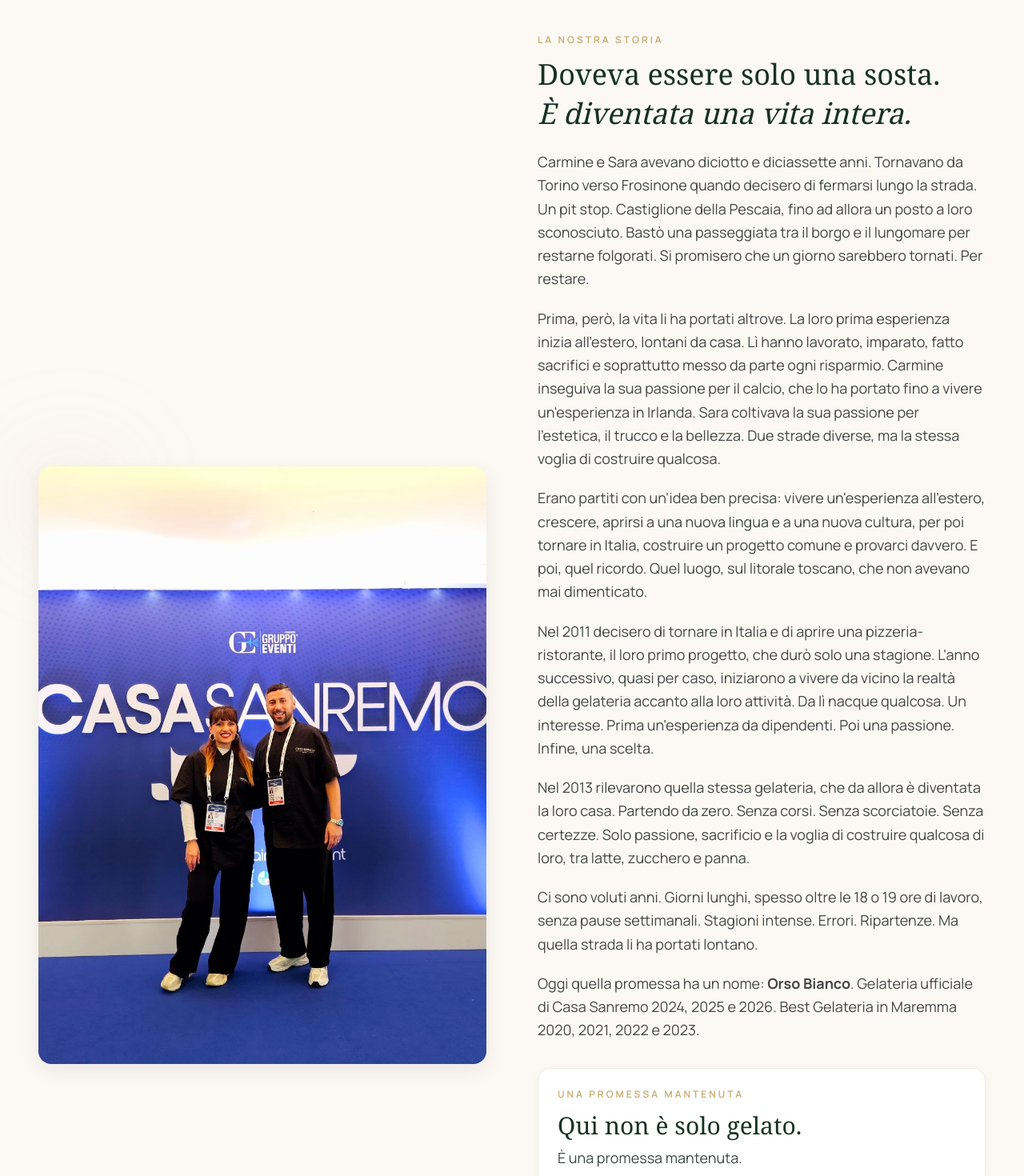
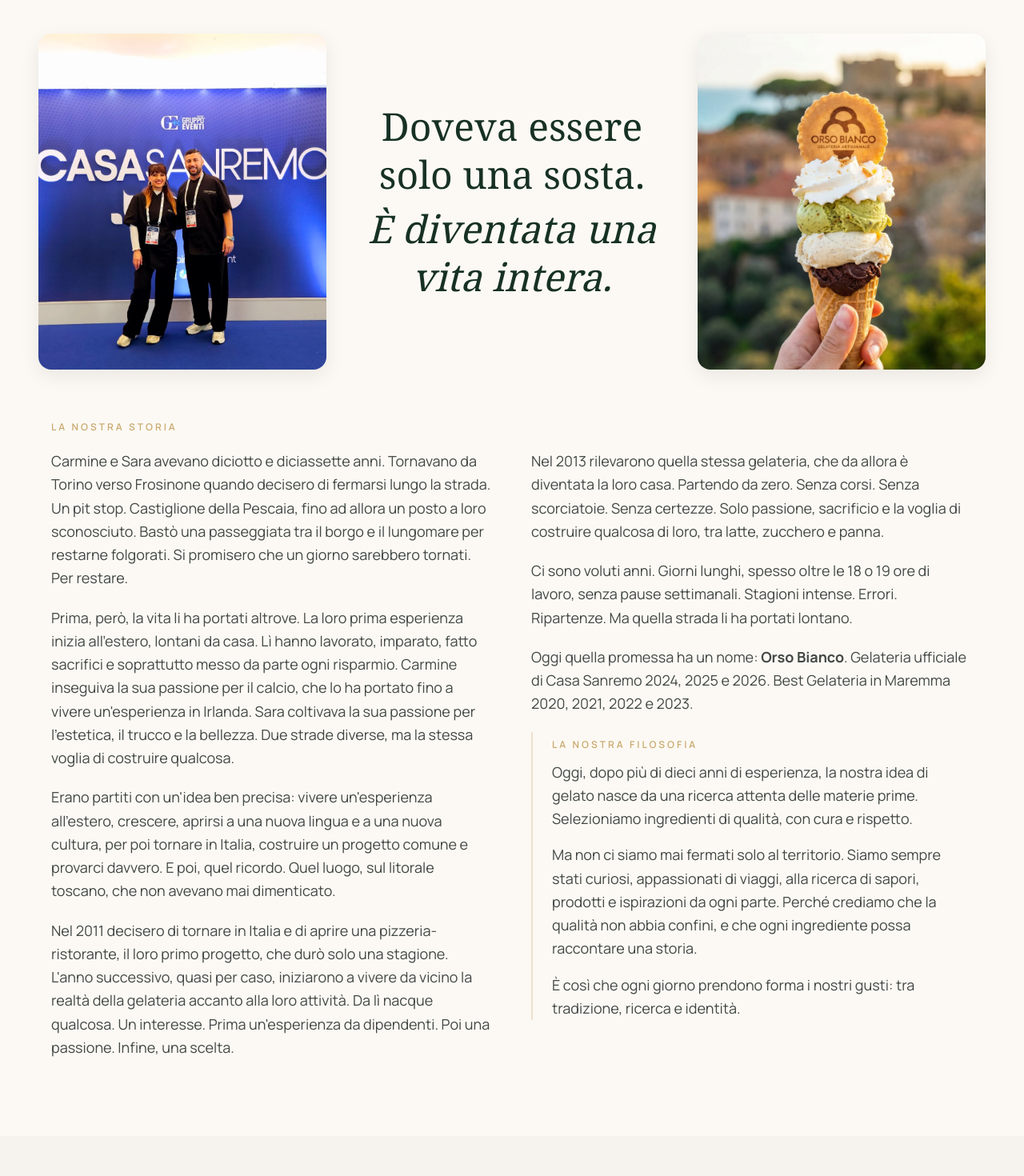
Before and after one commit to ibob92/orso-bianco, a Next.js app: page / in a window 1280 px wide. Shown: the part 900-2370 px from the top of the page at 80% size. Built offline with nearby package versions, Linux system fonts and the light colour scheme.

Commit message:
Refine story layout and add gallery section

```diff
--- a/app/page.tsx
+++ b/app/page.tsx
@@ -295,6 +295,34 @@
   },
 ];
 
+const galleryImages = [
+  {
+    src: "/fondatori-casa-sanremo.jpg",
+    alt: "Carmine e Sara alla Gelateria Orso Bianco",
+    className: "md:col-span-2 md:row-span-2",
+  },
+  {
+    src: "/ig/post-0.jpg",
+    alt: "Scatto lifestyle Gelateria Orso Bianco",
+    className: "",
+  },
+  {
+    src: "/ig/post-1.jpg",
+    alt: "Dettaglio del mondo Orso Bianco",
+    className: "",
+  },
+  {
+    src: "/ig/post-2.jpg",
+    alt: "Momento del locale Gelateria Orso Bianco",
+    className: "",
+  },
+  {
+    src: "/ig/post-3.jpg",
+    alt: "Atmosfera Gelateria Orso Bianco a Castiglione della Pescaia",
+    className: "md:col-span-2",
+  },
+];
+
 export default function Home() {
   return (
     <>
@@ -311,32 +339,42 @@
         {/* La Nostra Storia — SEO content block */}
         <section id="storia" className="bg-surface">
           <div className="max-w-screen-xl mx-auto px-6 md:px-12 py-16 md:py-24">
-            <div className="grid grid-cols-1 md:grid-cols-2 gap-10 md:gap-16 items-center">
-              {/* Photo */}
-              <div className="relative">
-                <div className="absolute -top-6 -left-6 w-32 h-32 bg-gold/10 rounded-full blur-[60px]" />
-                <div className="relative rounded-2xl overflow-hidden shadow-elevated">
+            <div className="grid grid-cols-1 md:grid-cols-[1fr_auto_1fr] gap-4 md:gap-6 items-center mb-12 md:mb-16">
+              <div className="relative rounded-2xl overflow-hidden shadow-elevated min-h-[260px] md:min-h-[420px]">
                 <Image
                   src="/fondatori-casa-sanremo.jpg"
                   alt="Carmine Marsella e Sara Masci, titolari della Gelateria Orso Bianco, a Casa Sanremo"
-                    width={960}
-                    height={1280}
-                    className="w-full h-auto object-cover"
+                  fill
+                  sizes="(max-width: 768px) 100vw, 33vw"
+                  className="object-cover"
+                />
+              </div>
+
+              <div className="text-center px-2 md:px-4 py-4 md:py-0">
+                <h2 className="font-serif text-3xl md:text-4xl xl:text-5xl text-primary leading-tight max-w-sm">
+                  Doveva essere solo una sosta.
+                  <em className="block mt-2">È diventata una vita intera.</em>
+                </h2>
+              </div>
+
+              <div className="relative rounded-2xl overflow-hidden shadow-elevated min-h-[260px] md:min-h-[420px]">
+                <Image
+                  src="/gelato-hero.webp"
+                  alt="Gelato artigianale Orso Bianco nel cuore di Castiglione della Pescaia"
+                  fill
+                  sizes="(max-width: 768px) 100vw, 33vw"
+                  className="object-cover"
                 />
               </div>
             </div>
 
-              {/* Text */}
-              <div>
-                <p className="text-gold text-xs uppercase tracking-[0.25em] font-semibold mb-3">
+            <div className="max-w-6xl mx-auto">
+              <p className="text-gold text-xs uppercase tracking-[0.25em] font-semibold mb-5">
                 La nostra storia
               </p>
-                <h2 className="font-serif text-3xl md:text-4xl text-primary leading-tight mb-6">
-                  Doveva essere solo una sosta.
-                  <em className="block mt-1">È diventata una vita intera.</em>
-                </h2>
 
-                <div className="space-y-5 text-on-surface-variant leading-relaxed text-base md:text-lg">
+              <div className="grid grid-cols-1 xl:grid-cols-2 gap-8 xl:gap-12 text-on-surface-variant leading-relaxed text-base md:text-lg">
+                <div className="space-y-5">
                   <p>
                     Carmine e Sara avevano diciotto e diciassette anni. Tornavano da Torino
                     verso Frosinone quando decisero di fermarsi lungo la strada. Un pit stop.
@@ -369,7 +407,9 @@
                     accanto alla loro attività. Da lì nacque qualcosa. Un interesse.
                     Prima un&apos;esperienza da dipendenti. Poi una passione. Infine, una scelta.
                   </p>
+                </div>
 
+                <div className="space-y-5">
                   <p>
                     Nel 2013 rilevarono quella stessa gelateria, che da allora è diventata
                     la loro casa. Partendo da zero. Senza corsi. Senza scorciatoie.
@@ -388,25 +428,12 @@
                     Gelateria ufficiale di Casa Sanremo 2024, 2025 e 2026.
                     Best Gelateria in Maremma 2020, 2021, 2022 e 2023.
                   </p>
-                </div>
 
-                <div className="mt-8 rounded-2xl border border-gold/20 bg-surface-lowest p-6 shadow-ambient">
-                  <p className="text-gold text-xs uppercase tracking-[0.25em] font-semibold mb-3">
-                    Una promessa mantenuta
-                  </p>
-                  <p className="font-serif text-2xl md:text-3xl text-primary leading-tight">
-                    Qui non è solo gelato.
-                  </p>
-                  <p className="text-on-surface-variant text-lg mt-2">
-                    È una promessa mantenuta.
-                  </p>
-                </div>
-
-                <div className="mt-8 border-l-2 border-gold/30 pl-5 md:pl-6">
+                  <div className="pt-2 border-l-2 border-gold/30 pl-5 md:pl-6">
                     <p className="text-gold text-xs uppercase tracking-[0.25em] font-semibold mb-3">
                       La nostra filosofia
                     </p>
-                  <div className="space-y-4 text-on-surface-variant leading-relaxed text-base md:text-lg">
+                    <div className="space-y-4">
                       <p>
                         Oggi, dopo più di dieci anni di esperienza, la nostra idea di gelato
                         nasce da una ricerca attenta delle materie prime. Selezioniamo ingredienti
@@ -422,6 +449,7 @@
                         È così che ogni giorno prendono forma i nostri gusti:
                         tra tradizione, ricerca e identità.
                       </p>
+                    </div>
                   </div>
                 </div>
               </div>
@@ -472,6 +500,44 @@
             {gustiData.map((gusto) => (
               <GustoCard key={gusto.name} {...gusto} />
             ))}
+          </div>
+        </section>
+
+        {/* Gallery */}
+        <section className="bg-surface">
+          <div className="max-w-screen-xl mx-auto px-6 md:px-12 py-16 md:py-24">
+            <div className="flex flex-col md:flex-row md:items-end md:justify-between gap-6 mb-10 md:mb-14">
+              <div>
+                <p className="text-gold text-xs uppercase tracking-[0.25em] font-semibold mb-3">
+                  Gallery
+                </p>
+                <h2 className="font-serif text-3xl md:text-4xl text-primary leading-tight">
+                  Uno sguardo al nostro <em>mondo</em>
+                </h2>
+              </div>
+              <p className="text-on-surface-variant max-w-2xl leading-relaxed">
+                Una selezione di immagini che racconta non solo il gelato, ma anche
+                l&apos;atmosfera, le persone e il locale. Questa sezione è già pronta per
+                accogliere i nuovi scatti che aggiorneremo nei prossimi giorni.
+              </p>
+            </div>
+
+            <div className="grid grid-cols-1 md:grid-cols-4 auto-rows-[220px] md:auto-rows-[240px] gap-4 md:gap-5">
+              {galleryImages.map((image) => (
+                <div
+                  key={image.src}
+                  className={`relative overflow-hidden rounded-2xl bg-surface-lowest shadow-ambient ${image.className}`}
+                >
+                  <Image
+                    src={image.src}
+                    alt={image.alt}
+                    fill
+                    sizes="(max-width: 768px) 100vw, 25vw"
+                    className="object-cover transition-transform duration-500 hover:scale-105"
+                  />
+                </div>
+              ))}
+            </div>
           </div>
         </section>
 
```
Lines whose indentation alone changed are shown as unchanged.
